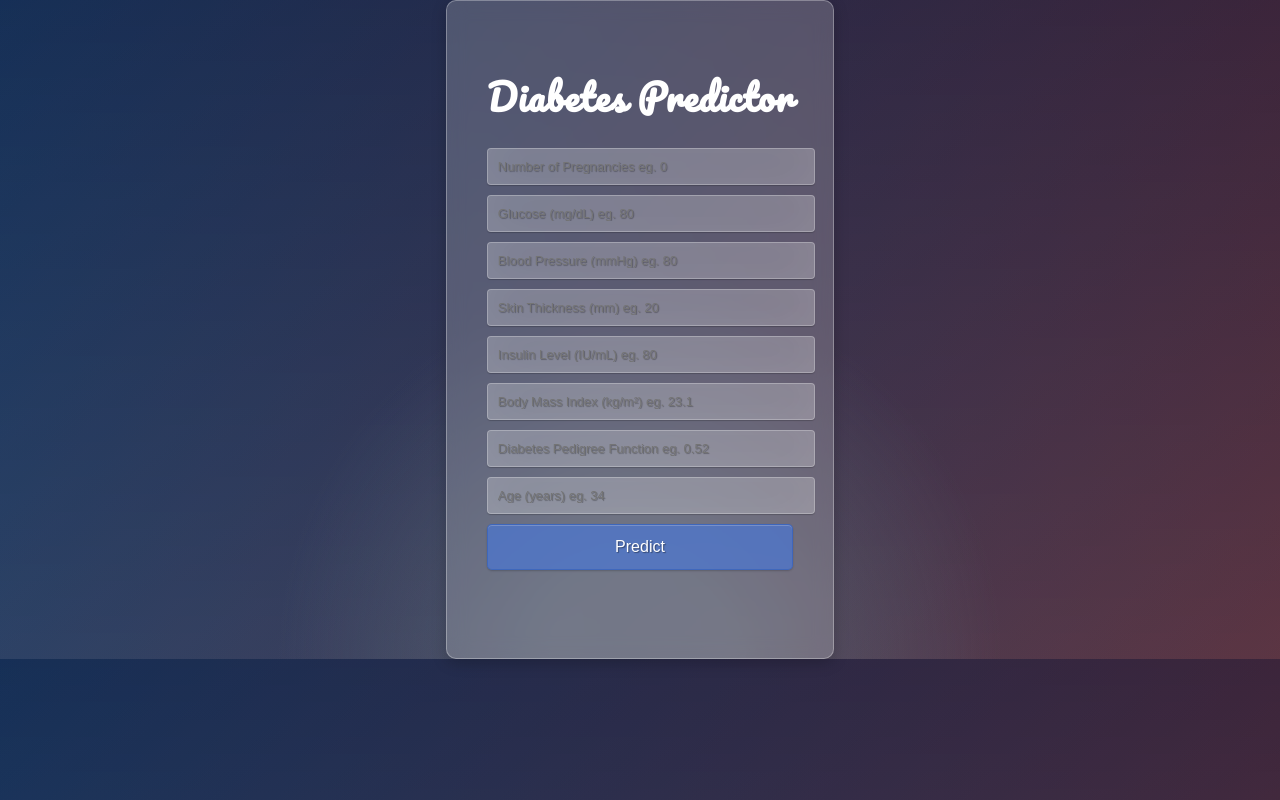
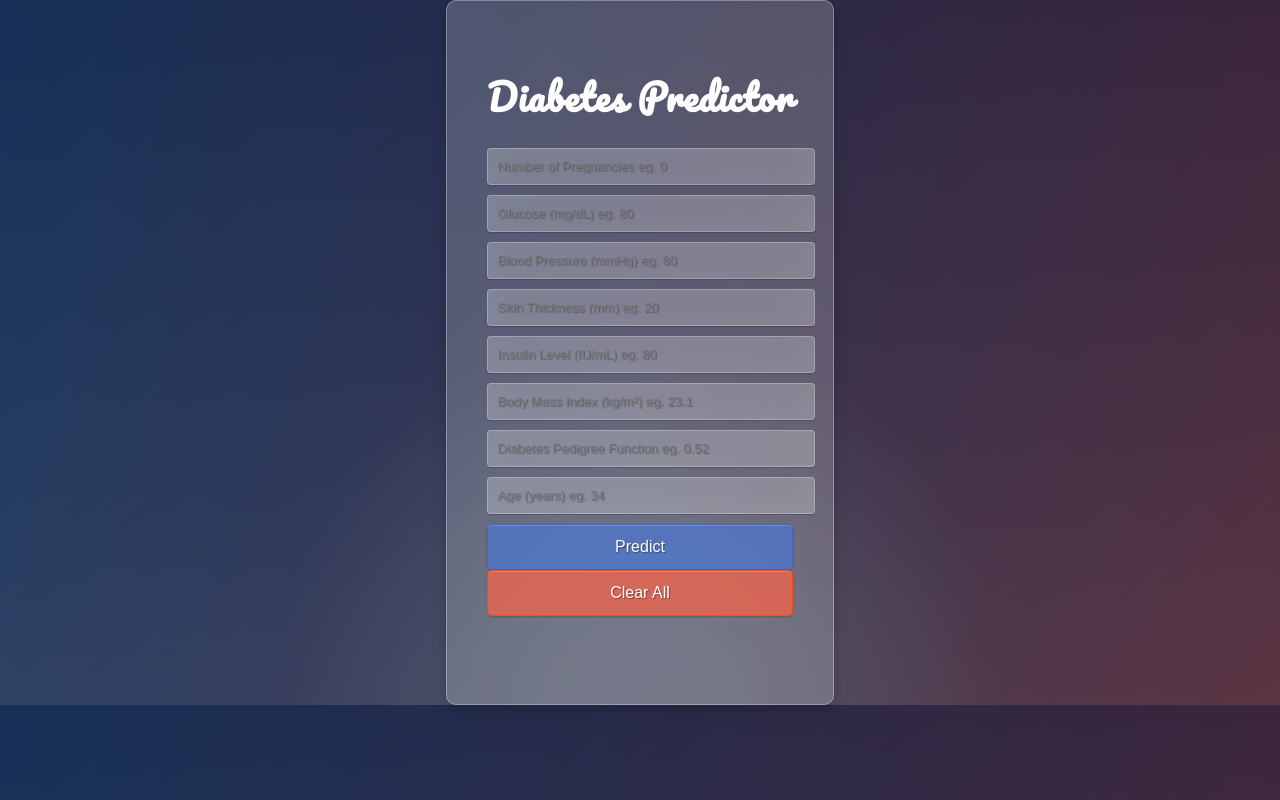
Before and after one commit to BVinayaka/diseasePrediction, a Flask app: page /dia in a window 1280 px wide. Run offline with Flask 3, Linux system fonts and the light colour scheme; the visitor is signed in with stand-in values (Sample User, id 1); parts of the project's set-up code (start-up, migrations or seed data) failed here and were passed over.

Commit message:
final commit

```diff
--- a/app.py
+++ b/app.py
@@ -109,9 +109,7 @@ def get_major_hospitals():
             }
             hospitals.append(hospital)
     number_of_hospital=20
-    # Sort hospitals by distance from the center and limit to 20
     hospitals = sorted(hospitals, key=lambda k: (float(k['lat']) - float(latitude))**2 + (float(k['lon']) - float(longitude))**2)[:number_of_hospital]
-
     return jsonify({'hospitals': hospitals})
 
 
--- a/requirements.txt
+++ b/requirements.txt
@@ -6,4 +6,3 @@ scikit-learn~=1.0.1
 numpy>=1.21.2
 pandas
 matplotlib
-gradio
--- a/templates/diabetes.html
+++ b/templates/diabetes.html
@@ -89,6 +89,15 @@
         .btn-block {
             width: 100%;
         }
+
+        .clear-button {
+            background-color: rgba(255, 99, 71, 0.7); /* Tomato color */
+            border: 1px solid rgba(255, 69, 0, 0.7); /* Darker tomato color */
+        }
+
+        .clear-button:hover {
+            background-color: rgba(255, 69, 0, 0.7); /* Darker tomato color */
+        }
     </style>
 </head>
 <body>
@@ -104,6 +113,7 @@
             <input class="form-input" type="text" id="dpf" name="dpf" placeholder="Diabetes Pedigree Function eg. 0.52"><br>
             <input class="form-input" type="text" id="age" name="age" placeholder="Age (years) eg. 34"><br>
             <button type="submit" class="btn btn-primary btn-block btn-large">Predict</button>
+            <button type="button" class="btn btn-block clear-button" onclick="clearForm()">Clear All</button>
         </form>
         <br><br>
         {{ prediction_text }}
@@ -121,6 +131,10 @@
             }
             return true;
         }
+
+        function clearForm() {
+            document.getElementById('predictionForm').reset();
+        }
     </script>
 </body>
 </html>
--- a/templates/disease.html
+++ b/templates/disease.html
@@ -171,6 +171,9 @@
         <button id="predictButton" class="btn">Predict Disease</button>
         <div id="result" class="animate__animated animate__fadeInUp"></div>
         <div id="description" class="animate__animated animate__fadeInUp"></div>
+        <div class="bottom-links">
+            <a href="/hospital" class="btn">Nearby Hospitals</a>
+        </div>
         <button id="newPatientButton" class="btn btn-info" style="display: none;">New Patient</button>
     </div>
 
```
